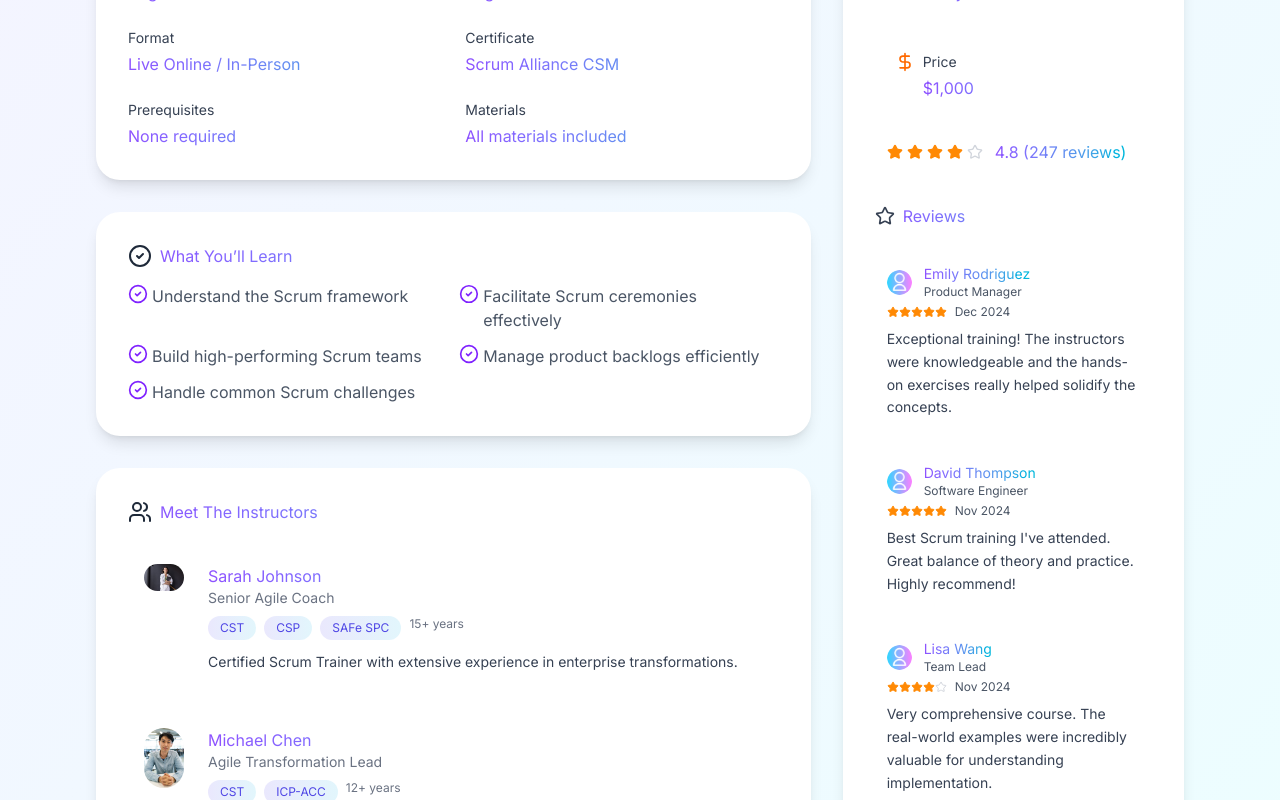
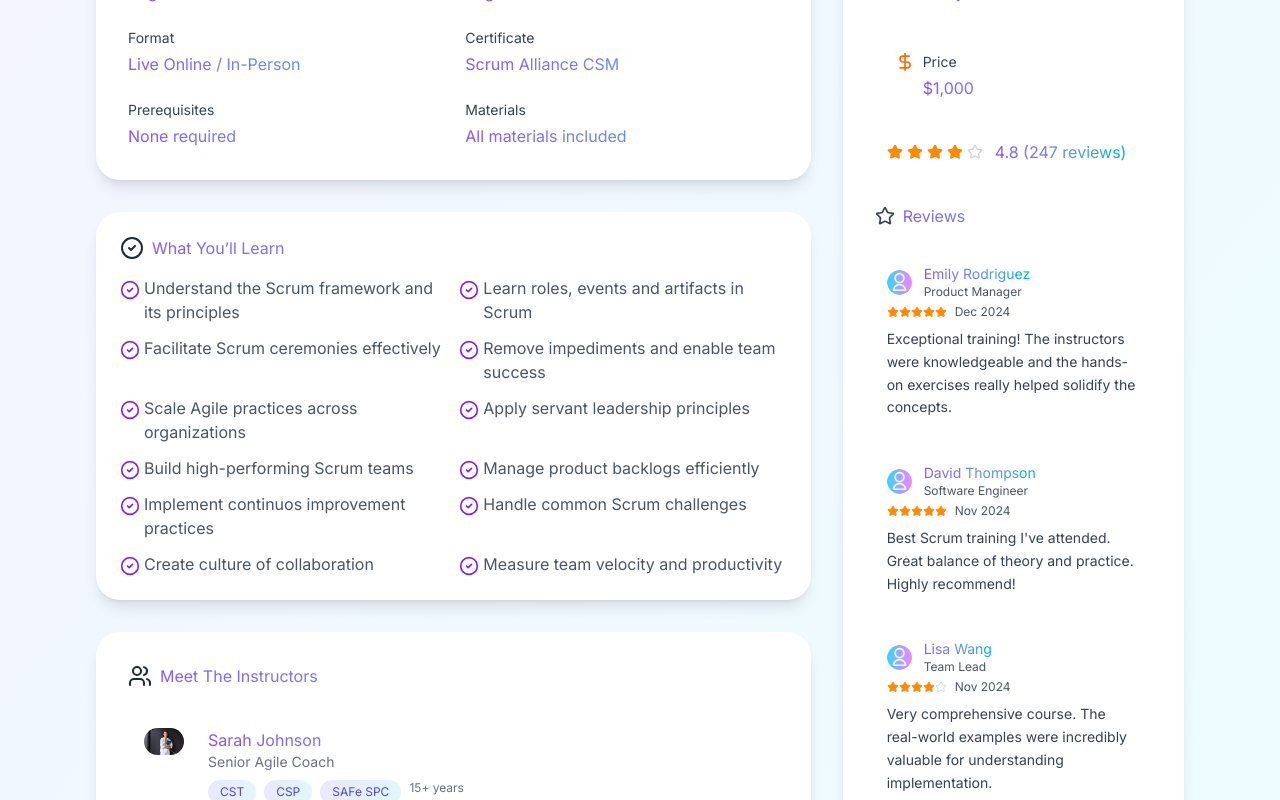
Before and after one commit to SummerTale/cert-website, a Next.js app: page /training/certified-scrummaster-csm in a window 1280 px wide. Shown: the part 586-1386 px from the top of the page. Built offline with nearby package versions, Linux system fonts and the light colour scheme.

Commit message:
Bullets fixed

```diff
--- a/src/app/training/[slug]/page.tsx
+++ b/src/app/training/[slug]/page.tsx
@@ -116,7 +116,7 @@ export default function CoursePage({ params }: { params: { slug: string } }) {
           </div>
 
           {/* What You’ll Learn */}
-          <div className="bg-white rounded-3xl shadow-lg p-8">
+          <div className="bg-white rounded-3xl shadow-lg p-6">
             <h2 className="text-md flex items-center gap-2 mb-4
             text-transparent bg-clip-text bg-gradient-to-r from-violet-500 to-cyan-500">
               <LuCircleCheck className="text-gray-800 text-2xl"/> What You’ll Learn
@@ -124,8 +124,8 @@ export default function CoursePage({ params }: { params: { slug: string } }) {
             <div className="grid md:grid-cols-2 gap-3 text-gray-600">
               {course.learnings.map((item, index) => (
                 <p key={index} className="flex items-start gap-1">
-                  <LuCircleCheck className="text-violet-600 text-xl"/>
-                  {item}
+                  <LuCircleCheck className="flex-shrink-0 text-violet-600 text-xl mt-1" />
+                  <span>{item}</span>
                 </p>
               ))}
             </div>
--- a/src/data/coursesData.ts
+++ b/src/data/coursesData.ts
@@ -73,11 +73,18 @@ export const coursesData = [
       }
     ],
     learnings: [
-      "Understand the Scrum framework",
+      "Understand the Scrum framework and its principles",
+      "Learn roles, events and artifacts in Scrum",
       "Facilitate Scrum ceremonies effectively",
+      "Remove impediments and enable team success",
+      "Scale Agile practices across organizations",
+      "Apply servant leadership principles",
       "Build high-performing Scrum teams",
       "Manage product backlogs efficiently",
-      "Handle common Scrum challenges"
+      "Implement continuos improvement practices",
+      "Handle common Scrum challenges",
+      "Create culture of collaboration",
+      "Measure team velocity and productivity",
     ],
     feedback: [
       {
```
